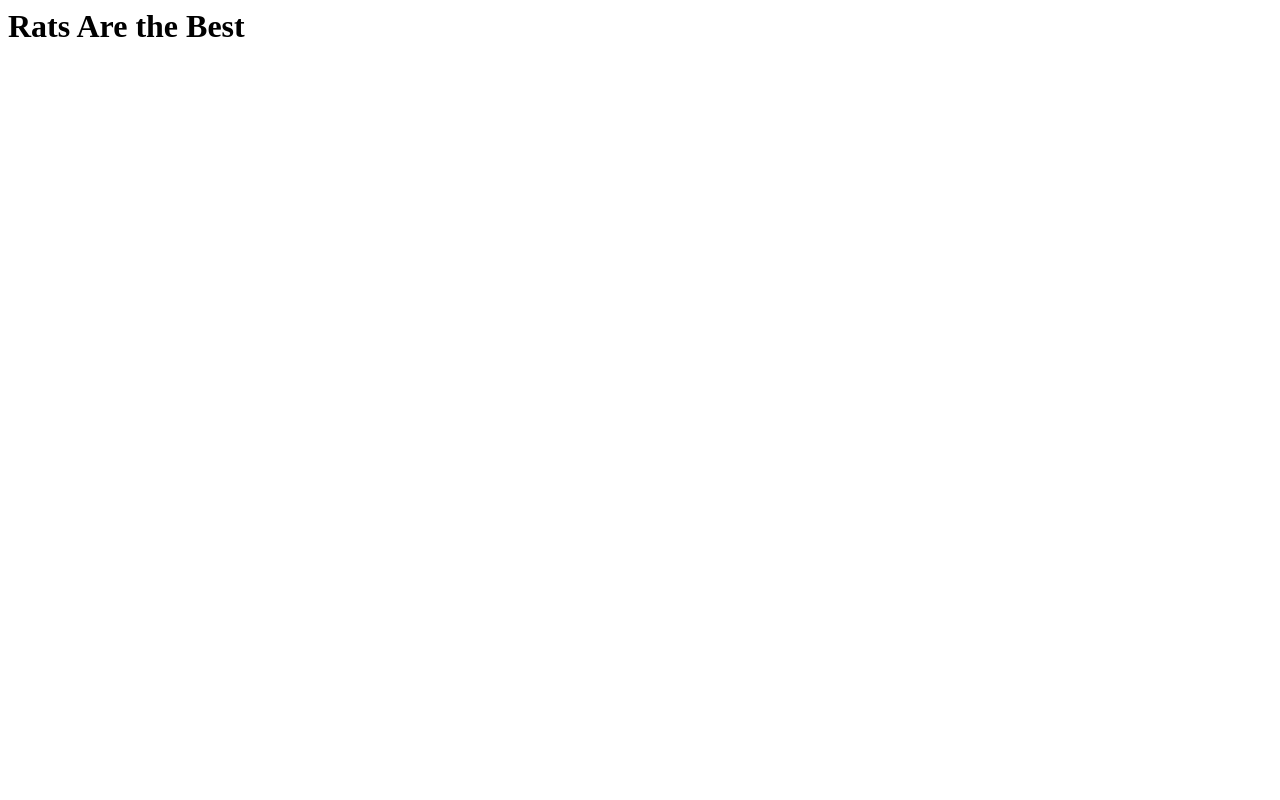
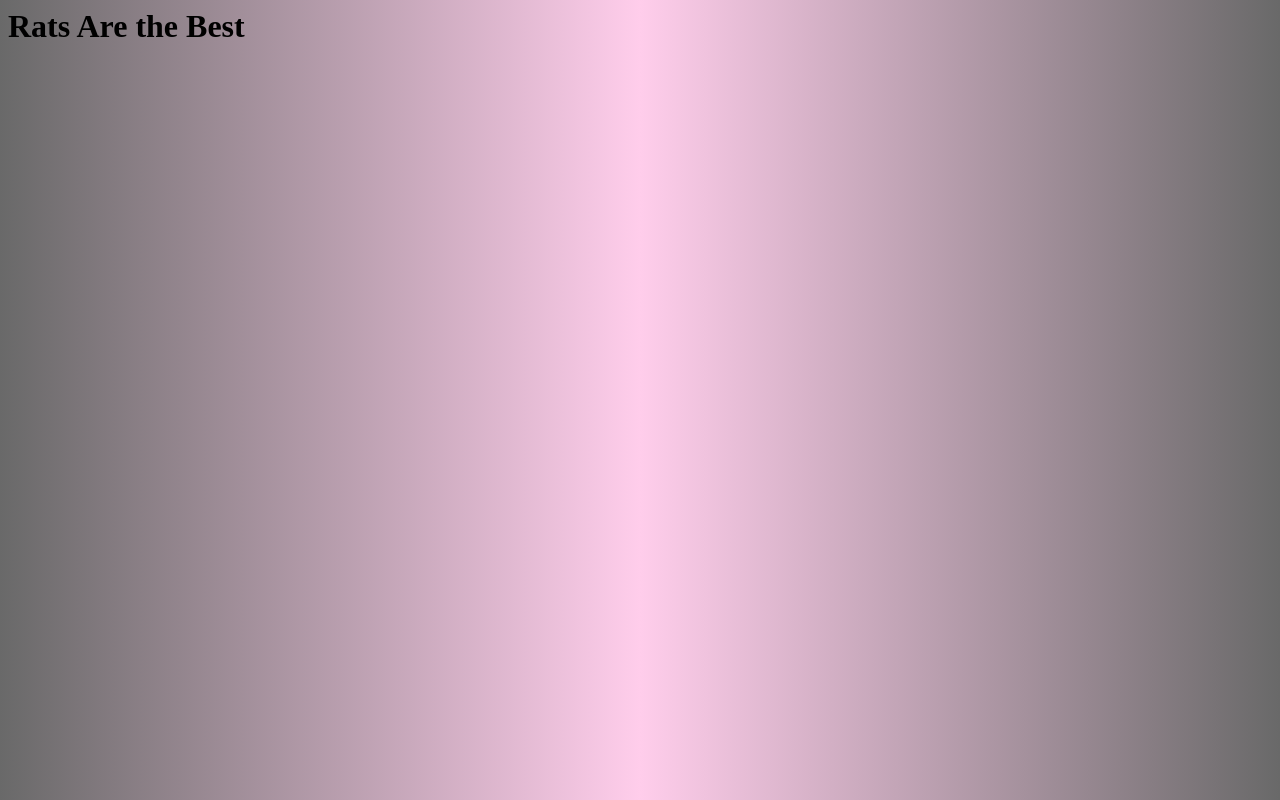
Before and after one commit to ak12534/RatsAreGood, a plain HTML site: page index.html in a window 1280 px wide. Drawn offline with Linux system fonts and the light colour scheme.

Commit message:
Update index.html

```diff
--- a/index.html
+++ b/index.html
@@ -1,12 +1,17 @@
 <html>
 <head>
+
+  <style>
+    body{
+    background: rgb(105,105,105);
+background: linear-gradient(90deg, rgba(105,105,105,1) 0%, rgba(255,205,235,1) 50%, rgba(105,105,105,1) 100%);
+    }
+</style>
 </head>
 
 <body>
 
-<h1>Rats Are the Best</h1>
-
-
+<strong><h1>Rats Are the Best</h1></strong>
 
 
 </body>
```
